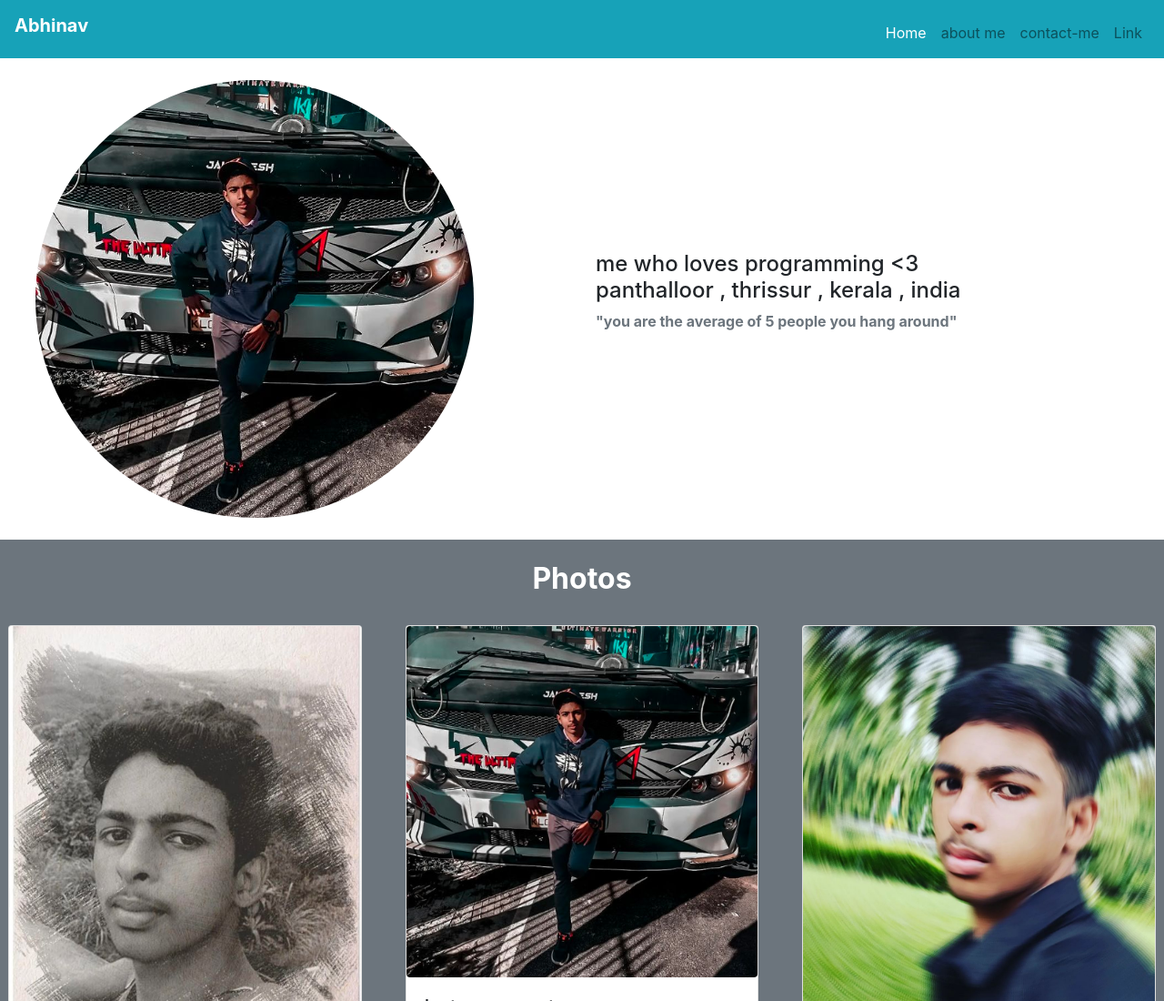
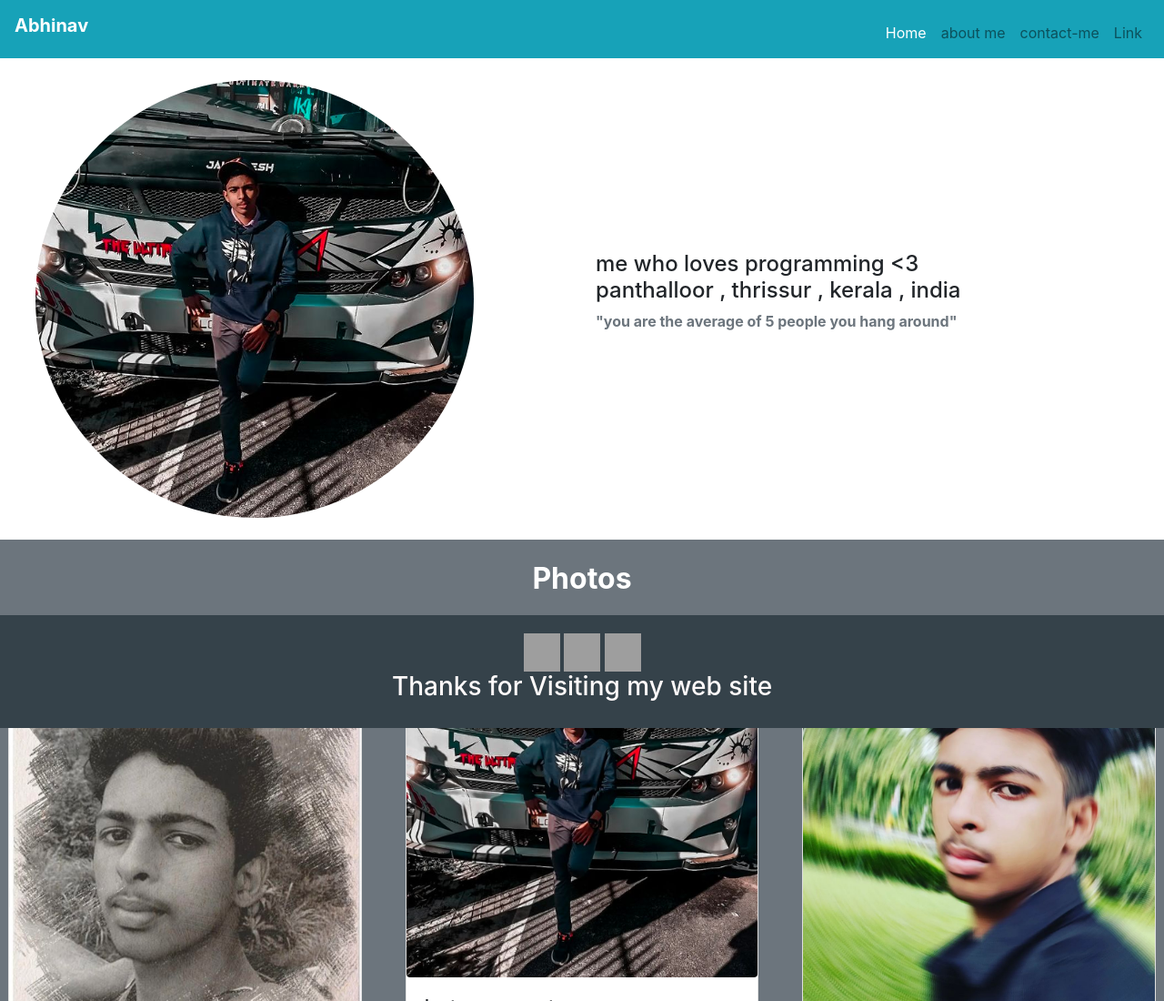
Before and after one commit to ABHINAV-321/website, a plain HTML site: page index.html in a window 1280 px wide. Shown: the top 1100 px of the page at 91% size. Drawn offline with nearby package versions, Linux system fonts and the light colour scheme; grey boxes are pictures that could not be loaded.

Commit message:
Update index.html

```diff
--- a/index.html
+++ b/index.html
@@ -104,6 +104,41 @@ panthalloor , thrissur , kerala , india</h4>
 
       </div>
       </section>
+    <footer class="footer">
+ <a href="https://wa.me/+15144781544?text=helloo ser 🙂"><img src="https://i.ibb.co/8jLVqLZ/IMG-20220404-WA0021.png" alt="IMG-20220404-WA0021" border="0" width="40" height="42" /></a>
+ <a href="https://t.me/set_username0_0"><img src="https://i.ibb.co/MRFVDMd/IMG-20220404-WA0019.png" alt="IMG-20220404-WA0019" border="0" width="40" height="42"/></a>
+ <a href="https://www.instagram.com/Mr_Abhi0_0/"><img src="https://i.ibb.co/DwpFzj4/IMG-20220404-WA0023.png" alt="IMG-20220404-WA0023" border="0" width="40" height="42" /></a>
+
+     <h3>Thanks for Visiting my web site  </h3>
+ <!-- footer style -->
+
+<style>
+
+.footer {
+
+  position: fixed;
+
+  left: 0;
+
+  bottom: 0;
+
+  width: 100%;
+
+  padding:20px;
+
+  margin-top:20px;
+
+  color:#fffafa;
+
+  background-color:#35424a;
+
+  text-align: center;
+
+
+
+}
+
+</footer>
     <script src="https://code.jquery.com/jquery-3.2.1.slim.min.js" integrity="sha384-KJ3o2DKtIkvYIK3UENzmM7KCkRr/rE9/Qpg6aAZGJwFDMVNA/GpGFF93hXpG5KkN" crossorigin="anonymous"></script>
     <script src="https://cdn.jsdelivr.net/npm/popper.js@1.12.9/dist/umd/popper.min.js" integrity="sha384-ApNbgh9B+Y1QKtv3Rn7W3mgPxhU9K/ScQsAP7hUibX39j7fakFPskvXusvfa0b4Q" crossorigin="anonymous"></script>
     <script src="https://cdn.jsdelivr.net/npm/bootstrap@4.0.0/dist/js/bootstrap.min.js" integrity="sha384-JZR6Spejh4U02d8jOt6vLEHfe/JQGiRRSQQxSfFWpi1MquVdAyjUar5+76PVCmYl" crossorigin="anonymous"></script>
```
